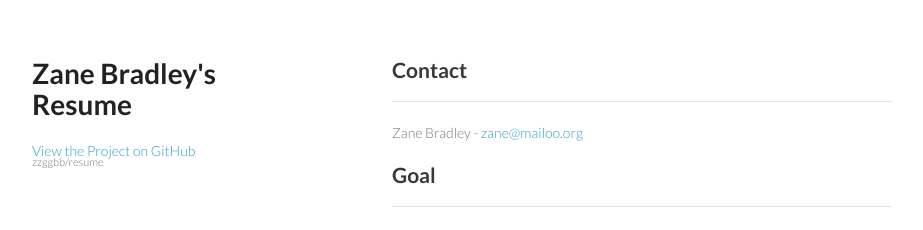
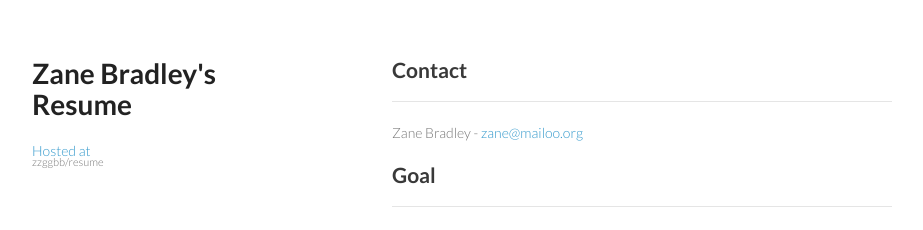
Before and after one commit to zzggbb/resume, a plain HTML site: page index.html in a window 1280 px wide. Shown: the top 230 px of the page, without its empty margins (178-1101 px from the left). Drawn offline with Linux system fonts and the light colour scheme.

Commit message:
Update index.html

```diff
--- a/index.html
+++ b/index.html
@@ -18,7 +18,7 @@
         <h1>Zane Bradley&#39;s Resume</h1>
         <p></p>
 
-        <p class="view"><a href="https://github.com/zzggbb/resume">View the Project on GitHub <small>zzggbb/resume</small></a></p>
+        <p class="view"><a href="https://github.com/zzggbb/resume">Hosted at <small>zzggbb/resume</small></a></p>
       </header>
       <section>
         <h2>
```
